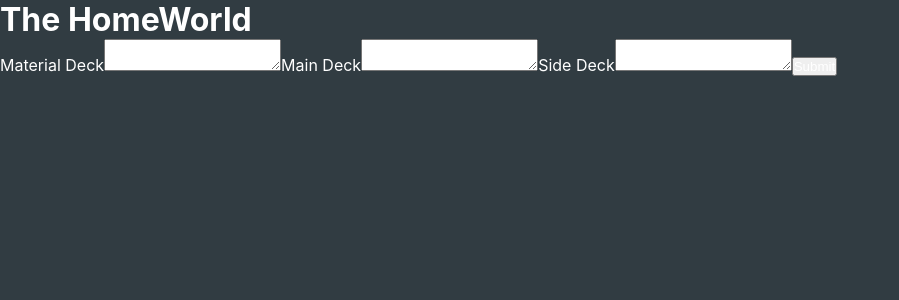
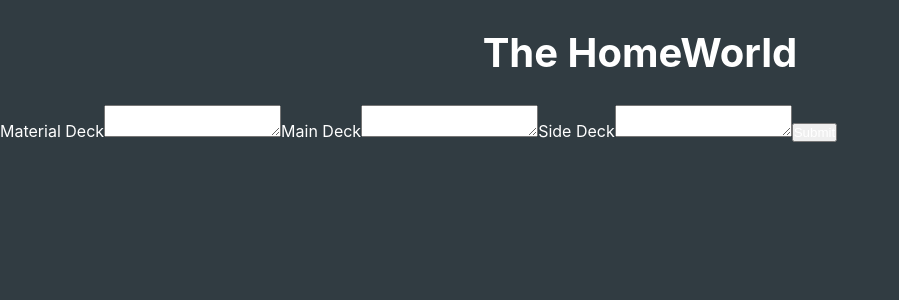
Before and after one commit to stephenman88/thehomeworld-frontend, a React (Create React App) app: page / in a window 1280 px wide. Shown: the top 300 px of the page, without its empty margins (0-899 px from the left). Built offline with nearby package versions, Linux system fonts and the light colour scheme.

Commit message:
styled header component

```diff
--- a/src/component/Header/Header.js
+++ b/src/component/Header/Header.js
@@ -4,8 +4,8 @@ function Header(){
 
 
     return(
-    <header className="home-header">
-        <h1 className="home-header_title">The HomeWorld</h1>
+    <header className="header">
+        <h1 className="header_title">The HomeWorld</h1>
       </header>)
 }
 
--- a/src/component/Header/Header.scss
+++ b/src/component/Header/Header.scss
@@ -0,0 +1,38 @@
+@use '../../style/global.scss' as *;
+
+.header{
+    padding: 1rem;
+    text-align: center;
+
+    @include tablet{
+        padding: 1.25rem;
+    }
+
+    @include laptop-small{
+        padding: 1.75rem;
+    }
+
+    @include laptop-large{
+        padding: 2rem;
+    }
+
+    @include fourk{
+        padding: 3rem;
+    }
+
+    &_title{
+        font-size: 1.75rem;
+
+        @include tablet{
+            font-size: 2.25rem;
+        }
+
+        @include laptop-small{
+            font-size: 2.5rem;
+        }
+
+        @include fourk{
+            font-size: 4rem;
+        }
+    }
+}
--- a/src/style/global.scss
+++ b/src/style/global.scss
@@ -1,6 +1,35 @@
+
+$tablet: 768px;
+$laptop-small: 1024px;
+$laptop-large: 1440px;
+$fourk: 2560px;
 
 $background-light: rgba(38, 50, 56, 0.95);
 $background-dark: rgba(0, 0, 0, 0.4);
+
+@mixin tablet{
+    @media (min-width: $tablet) {
+        @content
+    }
+};
+
+@mixin laptop-small{
+    @media (min-width: $laptop-small) {
+        @content
+    }
+};
+
+@mixin laptop-large{
+    @media (min-width: $laptop-large){
+        @content
+    }
+};
+
+@mixin fourk{
+    @media (min-width: $fourk){
+        @content
+    }
+}
 
 *{
     padding: 0;
@@ -14,6 +43,6 @@ body{
     background-color: $background-light;
 }
 
-  ul{
+ul{
     list-style-type: none;
-  }
+}
```
